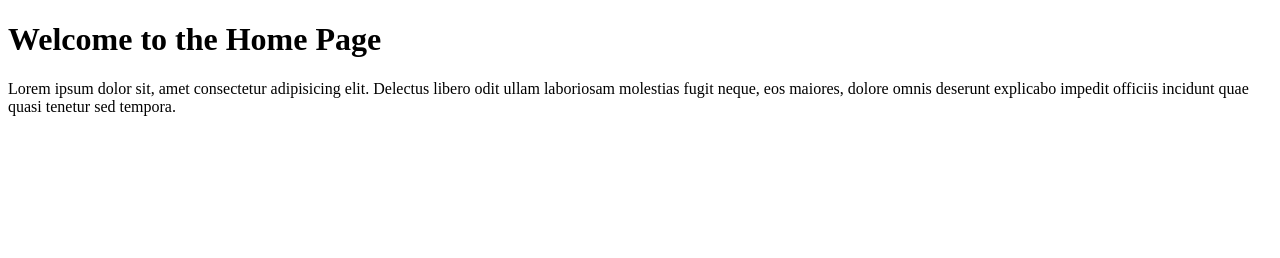
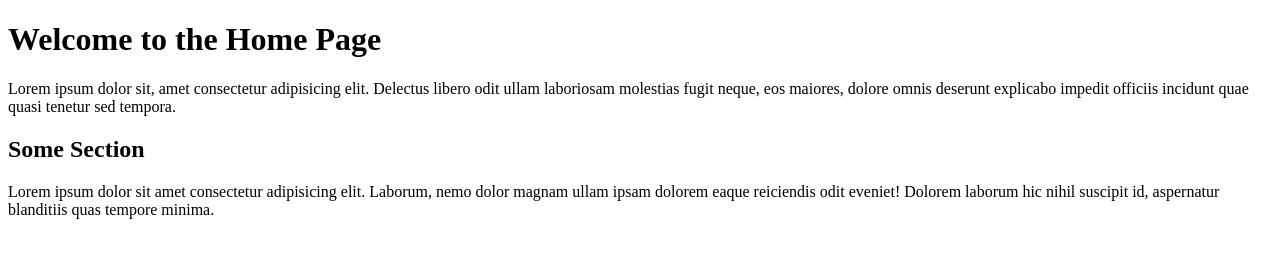
Before and after one commit to byronholmes2022/git-demo-2508-two, a plain HTML site: page index.html in a window 1280 px wide. Drawn offline with Linux system fonts and the light colour scheme.

Commit message:
Added sales section to home page

```diff
--- a/index.html
+++ b/index.html
@@ -13,5 +13,14 @@
       deserunt explicabo impedit officiis incidunt quae quasi tenetur sed
       tempora.
     </p>
+    <h2>Some Section</h2>
+    <section>
+      <p>
+        Lorem ipsum dolor sit amet consectetur adipisicing elit. Laborum, nemo
+        dolor magnam ullam ipsam dolorem eaque reiciendis odit eveniet! Dolorem
+        laborum hic nihil suscipit id, aspernatur blanditiis quas tempore
+        minima.
+      </p>
+    </section>
   </body>
 </html>
```
